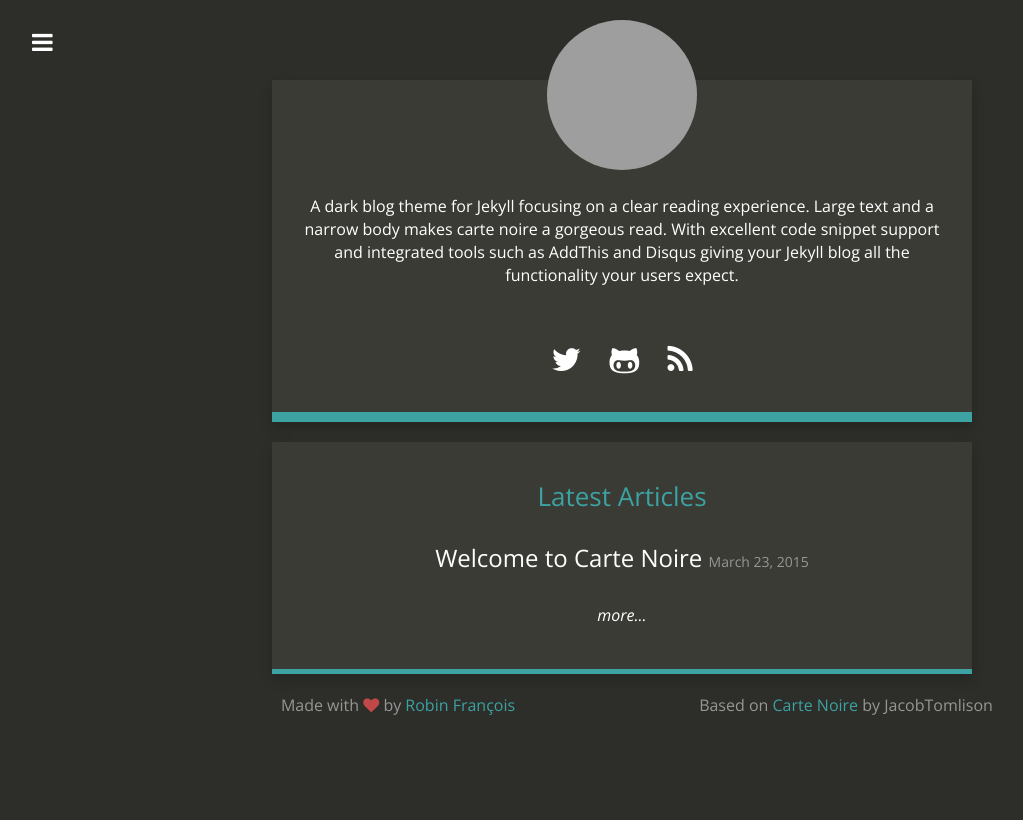
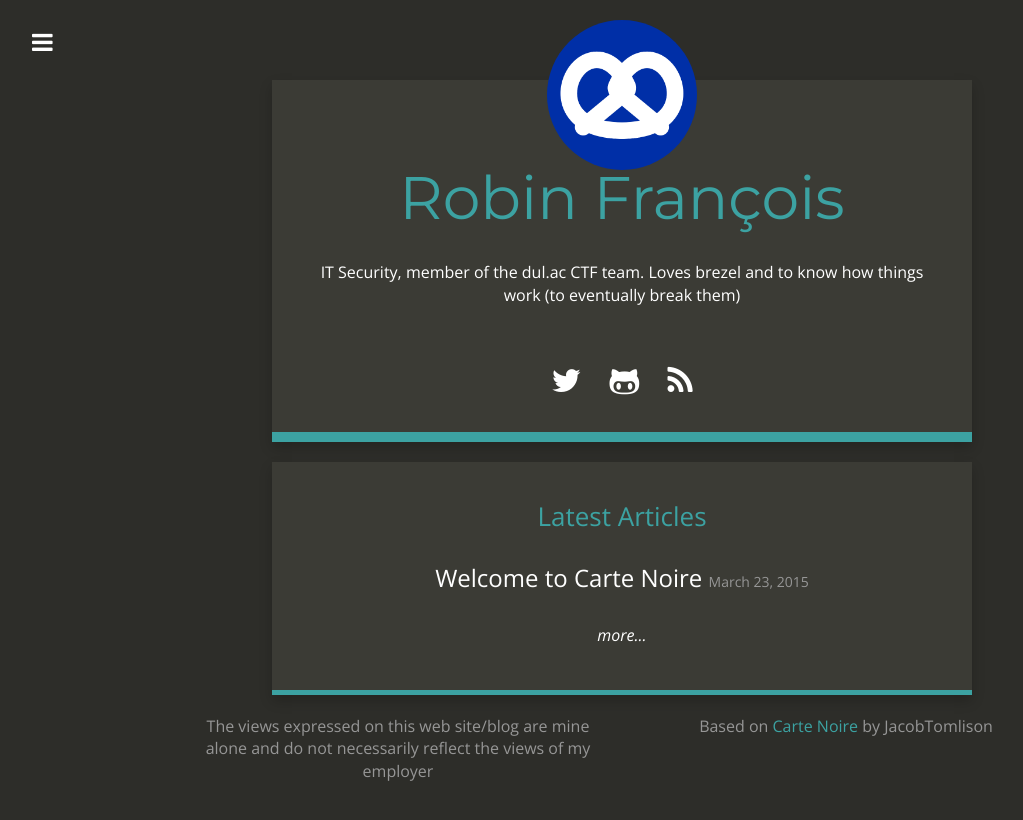
Before and after one commit to robin-francois/robin-francois.github.io, a Jekyll site: the page built from index.html, in a window 1280 px wide. Shown: the top 820 px of the page, without its empty margins (18-1041 px from the left). Built offline with Jekyll 4.4.1, drawn with Linux system fonts in a browser that asks for light colours; nearby versions of some CDN libraries; Markdown is read by kramdown in place of the engine named in the settings; grey boxes are pictures that could not be loaded.

Commit message:
Config changes

```diff
--- a/_config.yml
+++ b/_config.yml
@@ -1,11 +1,12 @@
 # Site settings
-title: ""
+title: "Robin François"
 email: anything@r2gf.com
 description: "IT Security, member of the dul.ac CTF team. Loves brezel and to know how things work (to eventually break them)"
 baseurl: ""
 url: "http://r2gf.com"
-title_description: "A dark blog theme for Jekyll focusing on a clear reading experience. Large text and a narrow body makes carte noire a gorgeous read. With excellent code snippet support and integrated tools such as AddThis and Disqus giving your Jekyll blog all the functionality your users expect."
-title_image: "https://pbs.twimg.com/profile_images/590128177499930624/BG66Zbvt.png"
+title_description: "IT Security, member of the dul.ac CTF team. Loves brezel and to know how things work (to eventually break them)
+"
+title_image: "img/avatar.png"
 github_repository: https://github.com/robin-francois
 post_limit: 5
 
@@ -14,7 +15,7 @@ twitter_username: r2gf_
 github_username:  robin-francois
 
 # Footer
-footer_left: "Made with <i class=\"fa fa-heart\"></i> by <a href=\"https://twitter.com/_r2gf\">Robin François</a>"
+footer_left: "The views expressed on this web site/blog are mine alone and do not necessarily reflect the views of my employer</a>"
 footer_right: "Based on <a href=\"https://github.com/jacobtomlinson/carte-noire\">Carte Noire</a> by JacobTomlison"
 
 # Build settings
```
Also changed, not shown: img/avatar.png (added).
